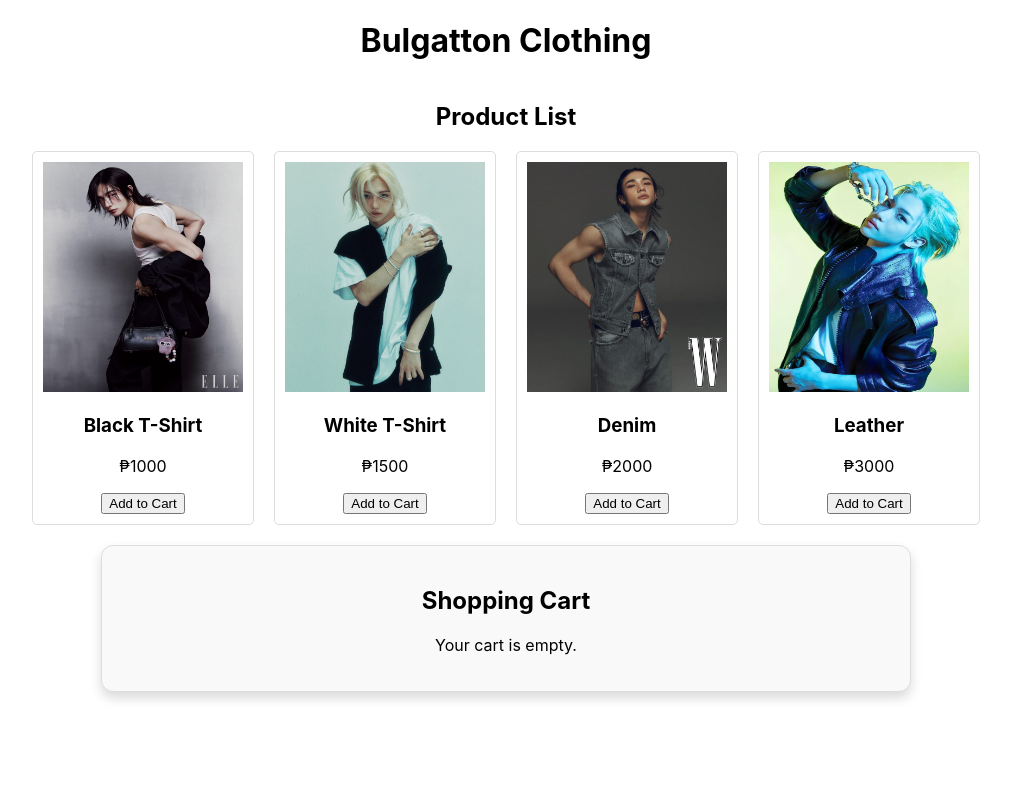
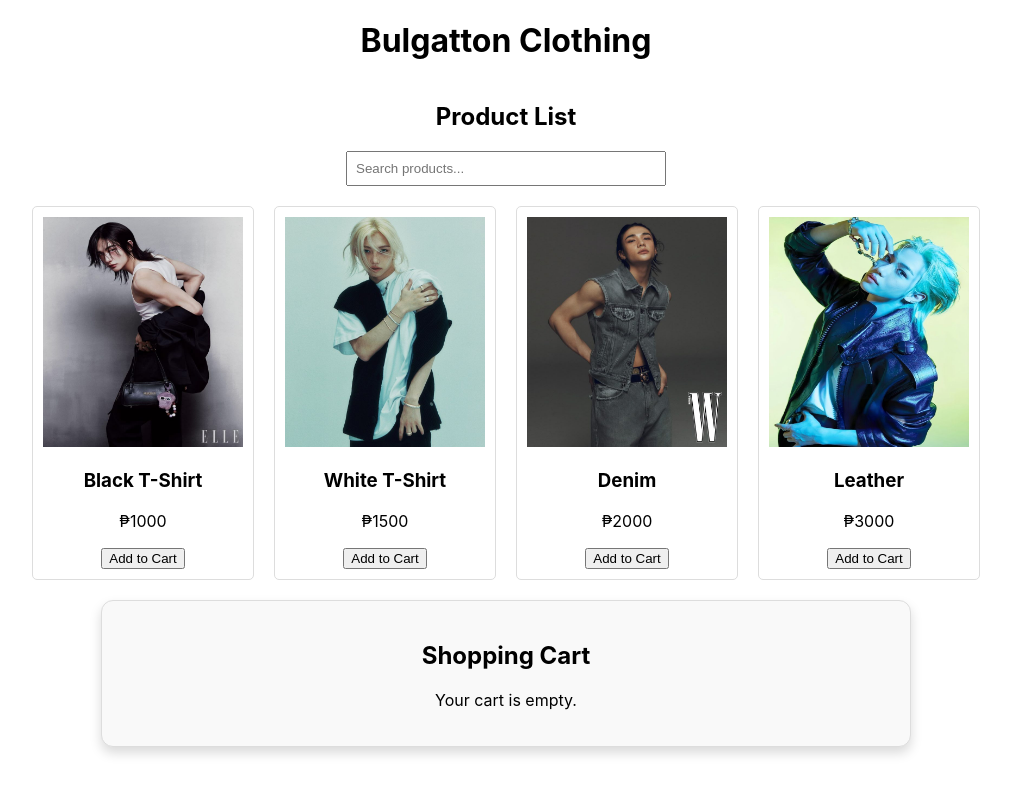
Before and after one commit to nclbrb/ActivityShop, a React (Create React App) app in the folder ecommerce/: page / in a window 1280 px wide. Shown: the top 794 px of the page, without its empty margins (134-1145 px from the left). Built offline with nearby package versions, Linux system fonts and the light colour scheme.

Commit message:
added a search bar that can filter items by name

```diff
--- a/ecommerce/src/components/ProductList.js
+++ b/ecommerce/src/components/ProductList.js
@@ -6,6 +6,7 @@ import leather from '../images/leather.jpg';
 
 class ProductList extends Component {
   state = {
+    searchQuery: '',
     products: [
       { id: 1, name: 'Black T-Shirt', price: 1000, image: black },
       { id: 2, name: 'White T-Shirt', price: 1500, image: white },
@@ -14,12 +15,28 @@ class ProductList extends Component {
     ]
   };
 
+  handleSearch = (e) => {
+    this.setState({ searchQuery: e.target.value });
+  };
+
   render() {
+    const filteredProducts = this.state.products.filter(product =>
+      product.name.toLowerCase().includes(this.state.searchQuery.toLowerCase())
+    );
+
     return (
       <div style={{ textAlign: 'center' }}>
         <h2>Product List</h2>
+        {/* Search Input */}
+        <input
+          type="text"
+          placeholder="Search products..."
+          value={this.state.searchQuery}
+          onChange={this.handleSearch}
+          style={{ marginBottom: '20px', padding: '8px', width: '300px' }}
+        />
         <div style={{ display: 'flex', justifyContent: 'center', gap: '20px', flexWrap: 'wrap' }}>
-          {this.state.products.map((product) => (
+          {filteredProducts.map((product) => (
             <div key={product.id} style={{ border: '1px solid #ddd', padding: '10px', borderRadius: '5px' }}>
               <img src={product.image} alt={product.name} style={{ width: '200px', height: '230px' }} />
               <h3>{product.name}</h3>
```
